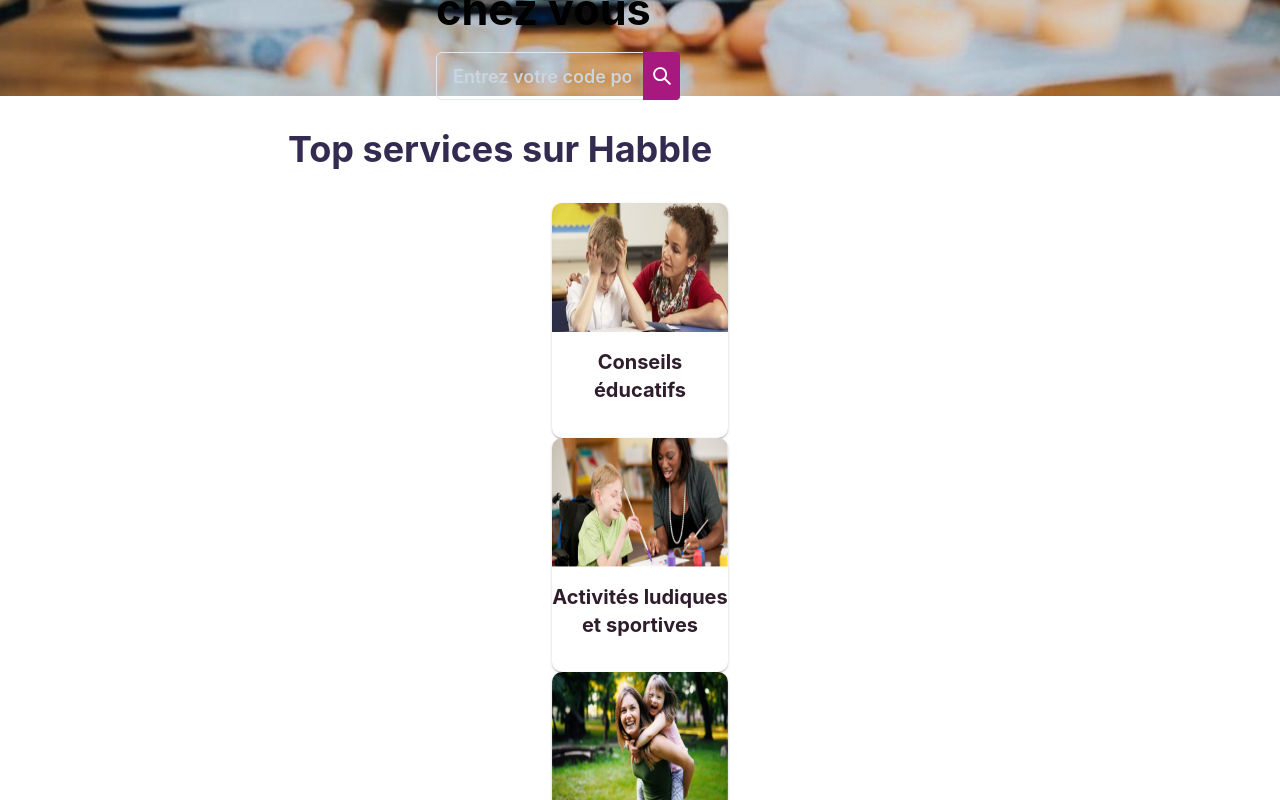
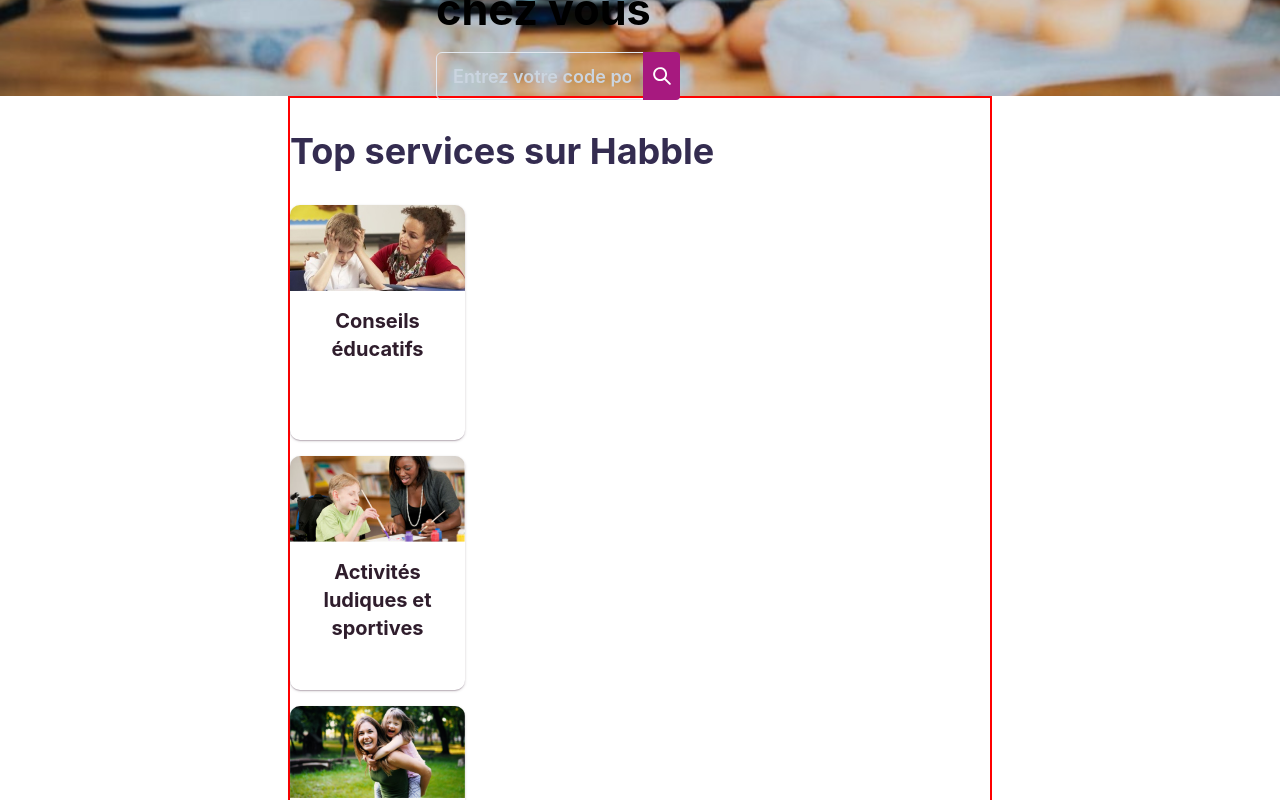
Before and after one commit to Zakari-B/Projet_WCS_3_Habble, a React (Vite) app in the folder frontend/: page / in a window 1280 px wide. Shown: the part 560-1360 px from the top of the page. Built offline with nearby package versions, Linux system fonts and the light colour scheme.

Commit message:
stuck on cards will resume tomorrow

```diff
--- a/frontend/src/pages/LandingPage.jsx
+++ b/frontend/src/pages/LandingPage.jsx
@@ -3,7 +3,6 @@ import {
   Heading,
   Input,
   Flex,
-  Center,
   Text,
   Image,
   InputRightElement,
@@ -17,7 +16,7 @@ import LandingData from "../services/LandingData";
 
 export default function LandingPage() {
   return (
-    <>
+    <div>
       <Box
         w="100%"
         h="82.0021299254526vh"
@@ -62,15 +61,16 @@ export default function LandingPage() {
           </InputGroup>
         </Box>
       </Box>
-      <Box w="55vw" mb="5rem" ml="auto" mr="auto">
+      <Box w="55vw" mb="5rem" ml="auto" mr="auto" border="2px solid red">
         <Heading as="h2" m="2rem 0 2rem 0" color="#342c50">
           Top services sur Habble
         </Heading>
         {LandingData.map((data) => (
-          <Center key={data.id}>
+          <Box key={data.id}>
             <Box
-              w="25%"
+              maxW="25%"
               h="29.3vh"
+              mb="1rem"
               borderRadius="0.625rem"
               boxShadow="0 1px 1px 0 rgb(69 43 65 / 14%), 0 2px 1px -1px rgb(69 43 65 / 12%), 0 1px 3px 0 rgb(69 43 65 / 20%)"
               _hover={{
@@ -81,8 +81,8 @@ export default function LandingPage() {
               <Image
                 src={data.image}
                 borderRadius="0.625rem 0.625rem 0 0"
-                h="55%"
-                w="100%"
+                // h="55%"
+                // w="100%"
               />
               <Text
                 mt="1rem"
@@ -95,9 +95,9 @@ export default function LandingPage() {
                 {data.title}
               </Text>
             </Box>
-          </Center>
+          </Box>
         ))}
       </Box>
-    </>
+    </div>
   );
 }
```
